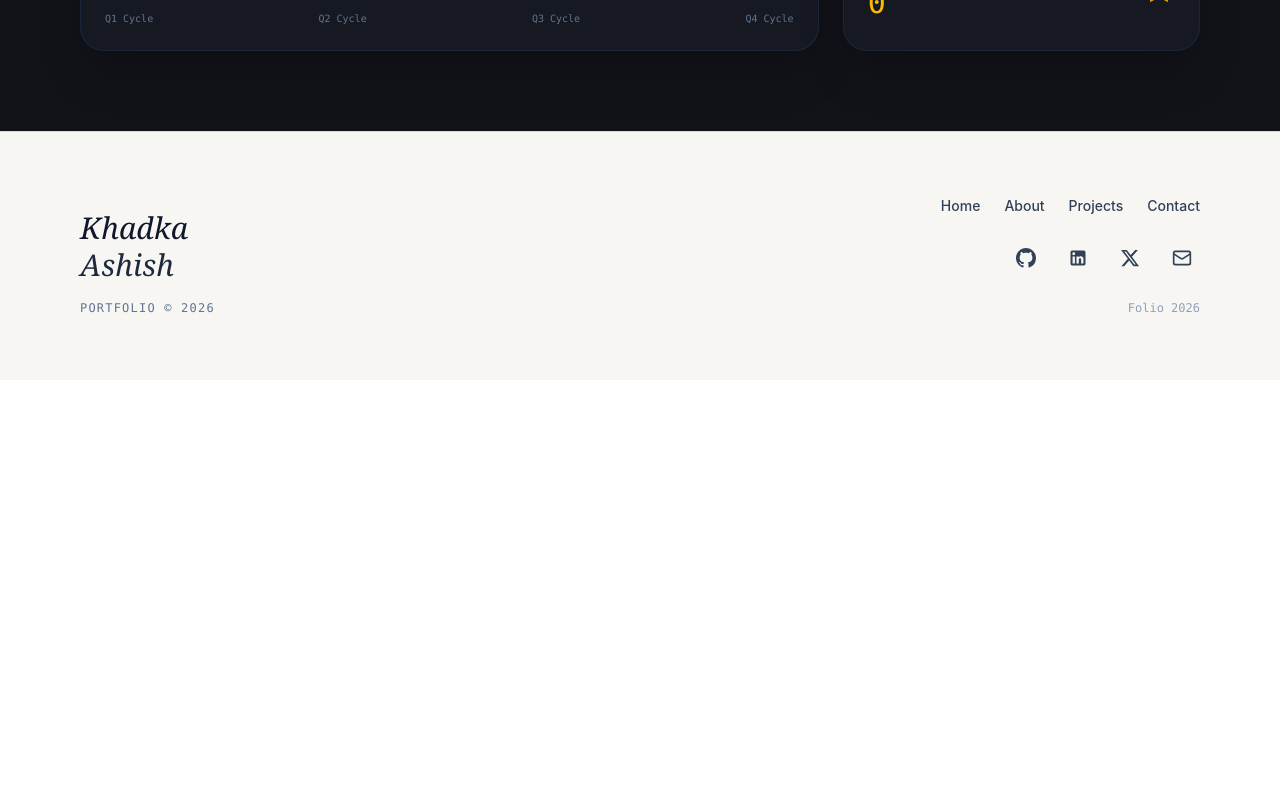
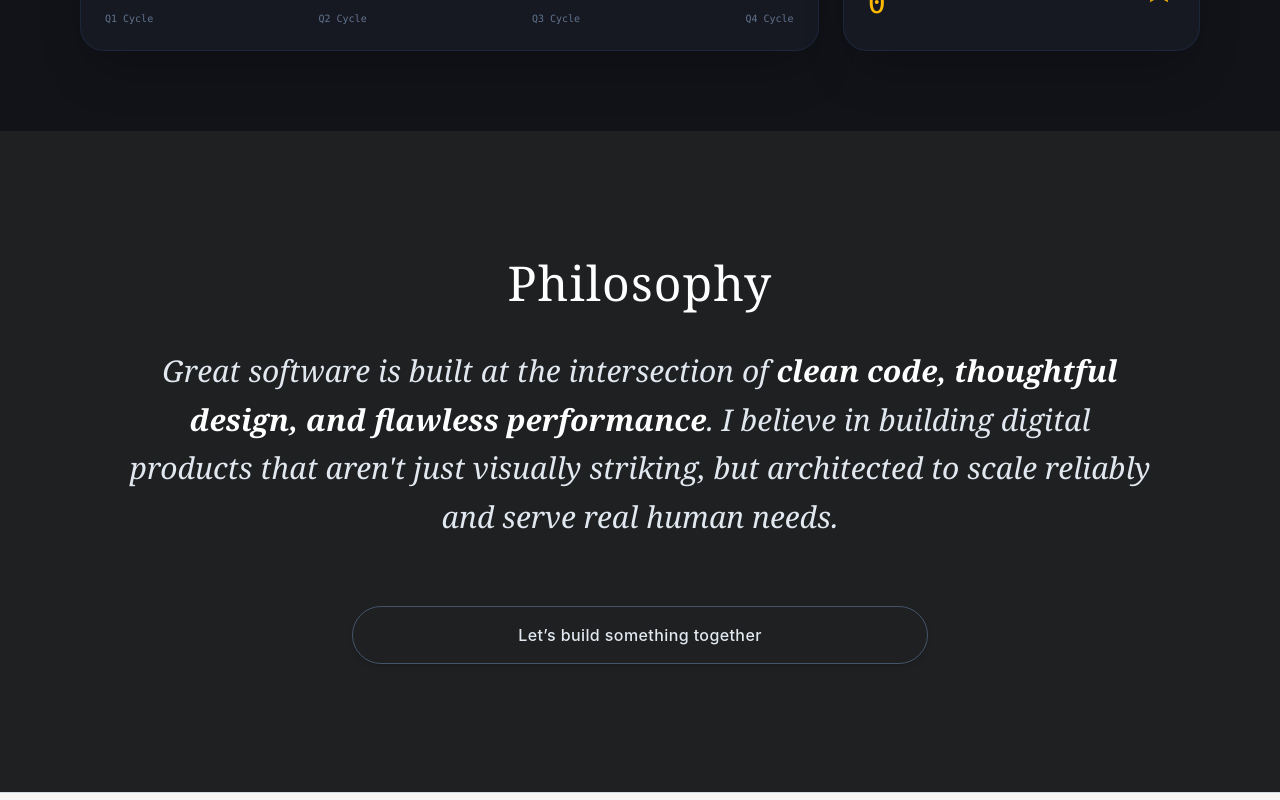
Before and after one commit to Ashishkhadka07/my-portfolio1, a React (Vite) app: page /about in a window 1280 px wide. Shown: the part 2460-3260 px from the top of the page. Before the commit the page ends 2840 px from the top, so only its background shows below. Built offline with nearby package versions, Linux system fonts and the light colour scheme; no server answers.

Commit message:
PHILOSOPHY CTA

```diff
--- a/src/components/about/AboutBento.jsx
+++ b/src/components/about/AboutBento.jsx
@@ -111,7 +111,7 @@ export default function AboutBento({ username = "Ashishkhadka07" }) {
 
   return (
     <section className="w-full bg-[#111319] text-white px-6 sm:px-12 lg:px-20 py-20 border-t border-slate-800/80 font-sans">
-      <div className="w-full max-w-7xl mx-auto space-y-8">
+      <div className="w-full max-w-9xl mx-auto space-y-8">
 
         {/* Top Grid: Technical Core Stack Categorized */}
         <div className="grid grid-cols-1 lg:grid-cols-12 gap-6">
--- a/src/components/about/AboutBio.jsx
+++ b/src/components/about/AboutBio.jsx
@@ -55,7 +55,7 @@ export default function AboutBio() {
         </div>
 
         {/* Multi-Picture Showcase Section with Dynamic Hover Effects */}
-        <div className="mt-20 w-full max-w-6xl">
+        <div className="mt-20 w-full max-w-7xl">
           <div className="grid grid-cols-1 sm:grid-cols-3 gap-6 items-center justify-center">
             {galleryImages.map((img, index) => (
               <div
--- /dev/null
+++ b/src/components/about/AboutPhilosophyCTA.jsx
@@ -0,0 +1,43 @@
+import { Link } from "react-router-dom";
+
+export default function AboutPhilosophyCTA() {
+  const socialLinks = [
+    { name: "LinkedIn", url: "https://linkedin.com" },
+    { name: "GitHub", url: "https://github.com" },
+    { name: "Instagram", url: "https://instagram.com" },
+    { name: "Twitter", url: "https://twitter.com" },
+  ];
+
+  return (
+    <div className="w-full font-sans">
+      {/* Upper Dark Section */}
+      <section className="w-full bg-[#1e2022] text-white px-6 sm:px-12 lg:px-20 py-24 sm:py-32 flex flex-col items-center justify-center text-center">
+        <div className="max-w-5xl mx-auto space-y-10">
+
+          {/* Section Title */}
+          <h2 className="text-3xl sm:text-4xl lg:text-5xl font-serif font-medium tracking-wide">
+            Philosophy
+          </h2>
+
+          {/* Core Mindset Statement */}
+          <p className="text-xl sm:text-2xl lg:text-3xl font-serif italic font-normal leading-relaxed text-slate-200">
+            Great software is built at the intersection of{" "}
+            <span className="font-semibold text-white">clean code, thoughtful design, and flawless performance</span>.
+            I believe in building digital products that aren't just visually striking, but architected to scale reliably and serve real human needs.
+          </p>
+
+          {/* Outlined Contact Pill Button */}
+          <div className="pt-6">
+            <Link
+              to="/contact"
+              className="inline-block w-full max-w-xl py-4 px-8 border border-slate-600 rounded-full text-slate-200 font-medium tracking-wide text-sm sm:text-base hover:bg-white hover:text-black hover:border-white transition-all duration-300 shadow-md"
+            >
+              Let’s build something together
+            </Link>
+          </div>
+
+        </div>
+      </section>
+    </div>
+  );
+}
--- a/src/pages/About.jsx
+++ b/src/pages/About.jsx
@@ -1,6 +1,7 @@
 import AboutBento from "../components/about/AboutBento";
 import AboutBio from "../components/about/AboutBio";
 import AboutHero from "../components/about/AboutHero";
+import AboutSkillsCTA from "../components/about/AboutPhilosophyCTA";
 
 export default function About() {
   return (
@@ -8,6 +9,7 @@ export default function About() {
       <AboutHero />
       <AboutBio />
       <AboutBento />
+      <AboutSkillsCTA />
     </main>
   );
 }
```
